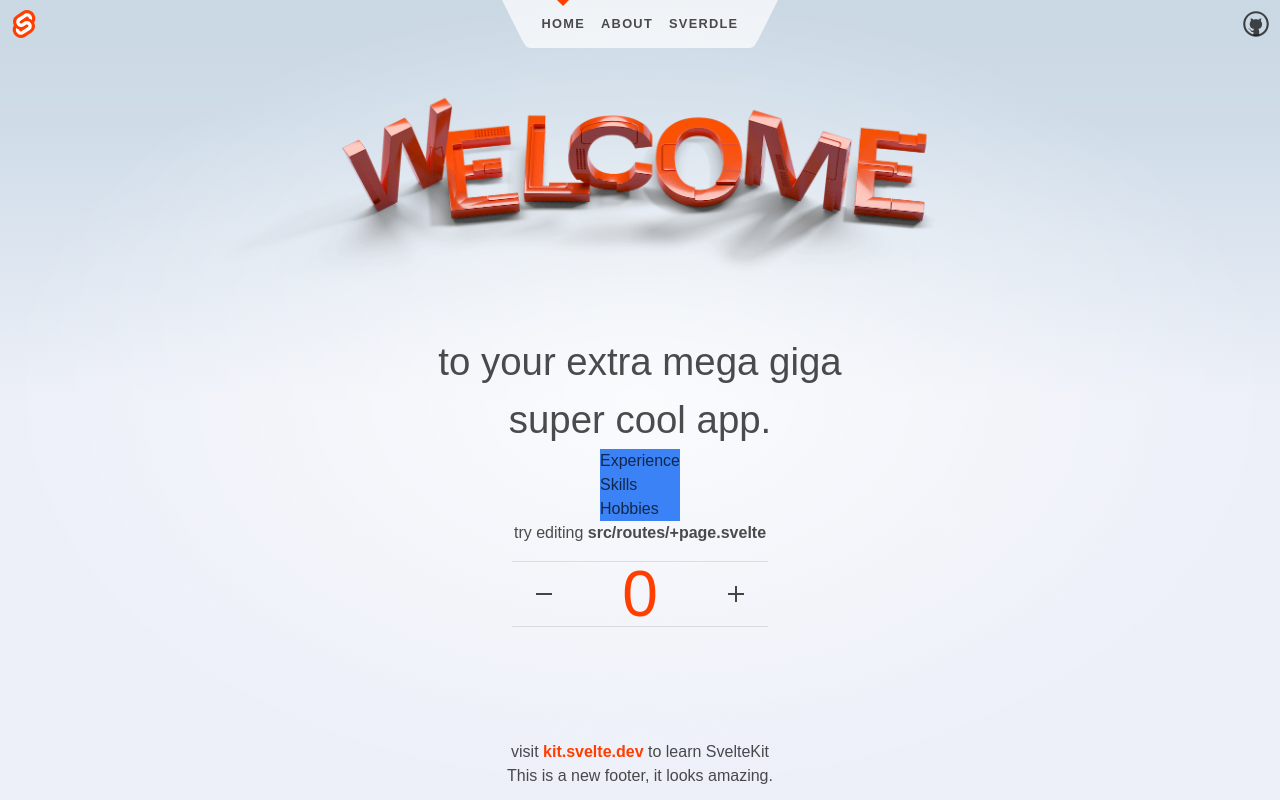
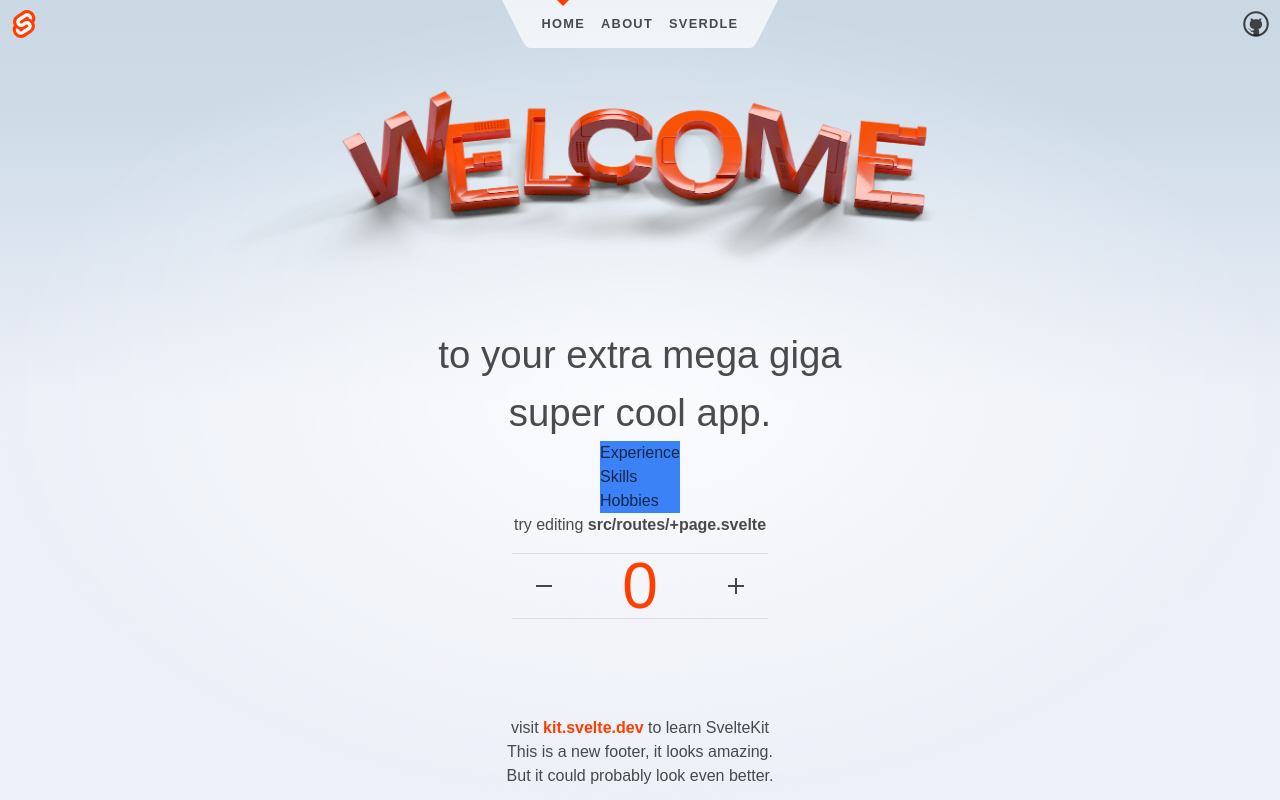
Before and after one commit to B00031080/stupiddemo, a SvelteKit app: page / in a window 1280 px wide. Shown: the top 800 px of the page. Built offline with nearby package versions, Linux system fonts and the light colour scheme.

Commit message:
Update +layout.svelte

```diff
--- a/src/routes/+layout.svelte
+++ b/src/routes/+layout.svelte
@@ -10,6 +10,7 @@
 	<footer>
 		<p>visit <a href="https://kit.svelte.dev">kit.svelte.dev</a> to learn SvelteKit</p>
 		<p>This is a new footer, it looks amazing.</p>
+		<p>But it could probably look even better.</p>
 	</footer>
 </div>
 
```
